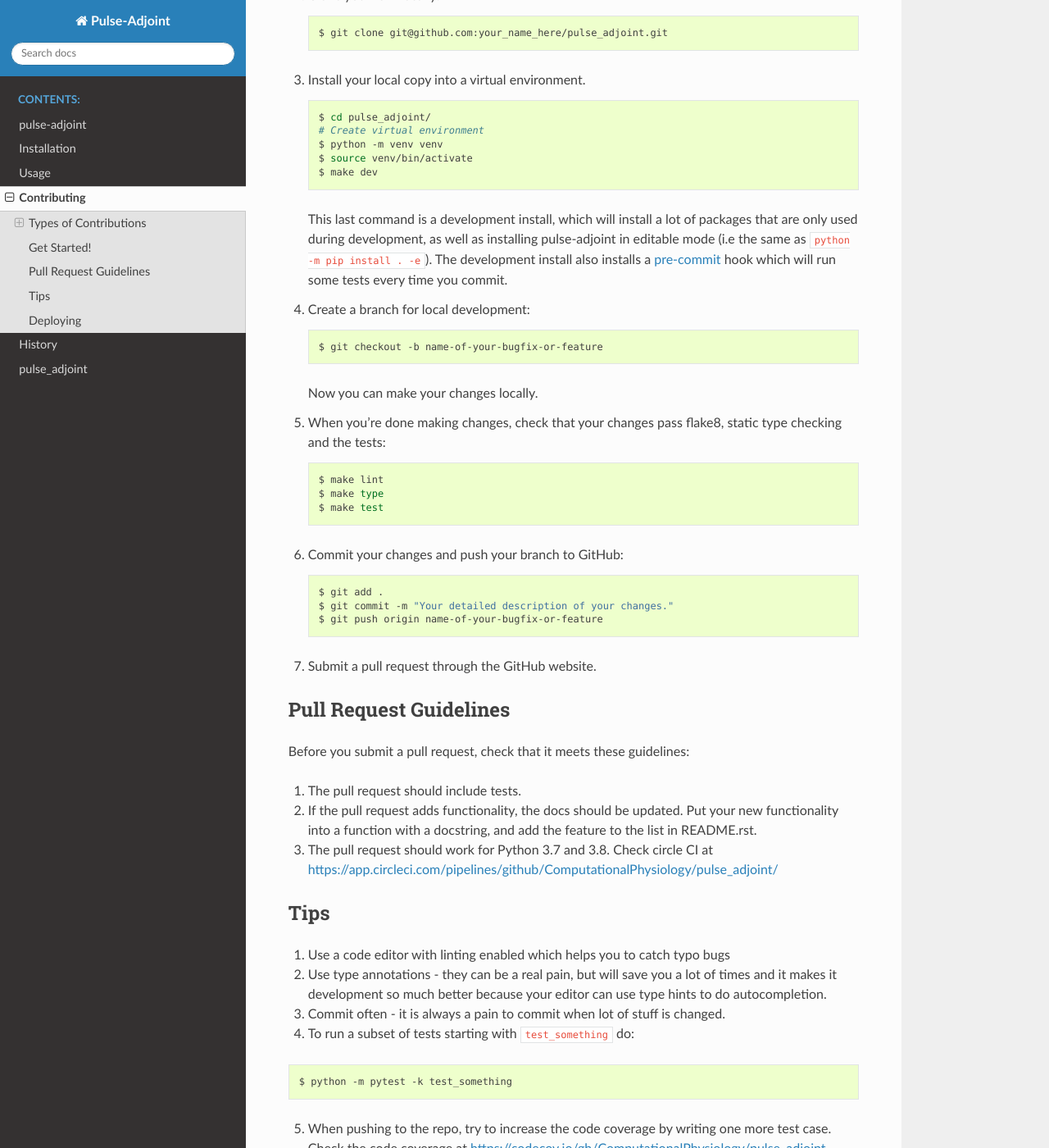
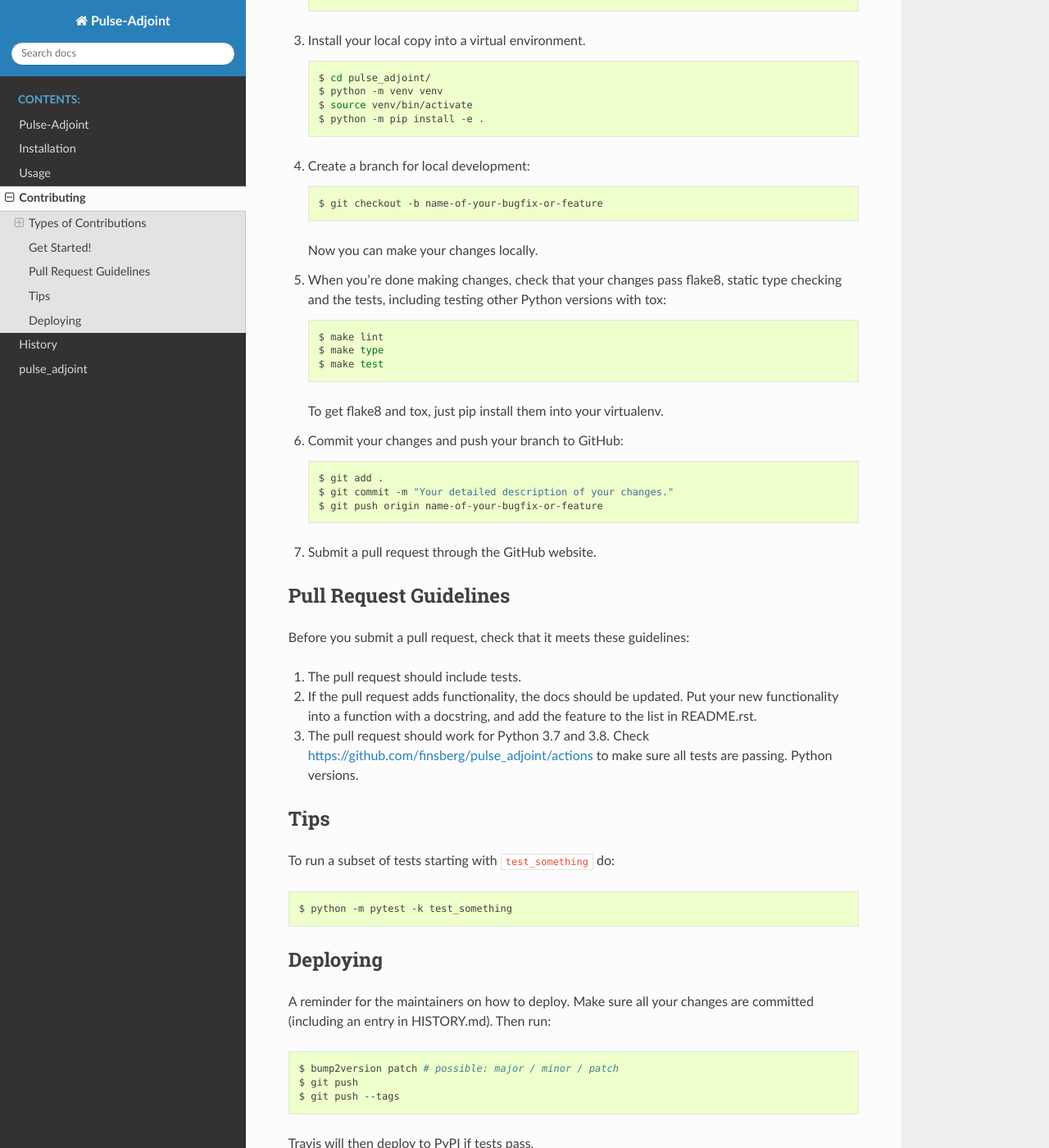
Before and after one commit to ComputationalPhysiology/pulse_adjoint, a Sphinx documentation site: the page built from docs/contributing.rst, in a window 1280 px wide and 1400 px high, scrolled down 1403 px. Shown: the whole window at 82% size. Built offline with Sphinx 7.4.7 and the Read the Docs theme 2.0.0, drawn with Linux system fonts in a browser that asks for light colours; pages that are not in the unit, such as notebooks, are missing from menus; some of the changed text lies outside the part shown.

Commit message:
Update docs

```diff
--- a/docs/conf.py
+++ b/docs/conf.py
@@ -76,8 +76,7 @@
     "python": ("https://docs.python.org/3", None),
     "dolfin": ("https://fenicsproject.org/olddocs/dolfin/latest/python", None),
     "ufl": ("https://fenics.readthedocs.io/projects/ufl/en/latest/", None),
-    "numpy": ("https://numpy.org/doc/stable/reference/", None),
-    "pulse": ("https://computationalphysiology.github.io/pulse/html/index.html", None),
+    "numpy": ("https://numpy.org/doc/stable/", None),
 }
 # The language for content autogenerated by Sphinx. Refer to documentation
 # for a list of supported languages.
--- a/docs/contributing.rst
+++ b/docs/contributing.rst
@@ -12,7 +12,7 @@
 Report Bugs
 ~~~~~~~~~~~
 
-Report bugs at https://github.com/ComputationalPhysiology/pulse_adjoint/issues.
+Report bugs at https://github.com/finsberg/pulse_adjoint/issues.
 
 If you are reporting a bug, please include:
 
@@ -45,7 +45,7 @@
 ~~~~~~~~~~~~~~~
 
 The best way to send feedback is to file an issue at
-https://github.com/ComputationalPhysiology/pulse_adjoint/issues.
+https://github.com/finsberg/pulse_adjoint/issues.
 
 If you are proposing a feature:
 
@@ -60,8 +60,7 @@
 Ready to contribute? Here’s how to set up pulse_adjoint for local
 development.
 
-1. Fork the pulse_adjoint repo on GitHub (Note: if you are part of the team working
-on pulse-adjoint then you can work on the original repo)
+1. Fork the pulse_adjoint repo on GitHub.
 
 2. Clone your fork locally:
 
@@ -74,17 +73,9 @@
    .. code:: shell
 
       $ cd pulse_adjoint/
-      # Create virtual environment
       $ python -m venv venv
       $ source venv/bin/activate
-      $ make dev
-
-   This last command is a development install, which will install a lot of
-   packages that are only used during development, as well as installing
-   pulse-adjoint in editable mode (i.e the same as :code:`python -m pip install . -e`).
-   The development install also installs a `pre-commit`_ hook which will run some
-   tests every time you commit.
-
+      $ python -m pip install -e .
 
 4. Create a branch for local development:
 
@@ -95,7 +86,8 @@
    Now you can make your changes locally.
 
 5. When you’re done making changes, check that your changes pass flake8,
-   static type checking and the tests:
+   static type checking and the tests, including testing other Python
+   versions with tox:
 
    .. code:: shell
 
@@ -103,6 +95,7 @@
       $ make type
       $ make test
 
+   To get flake8 and tox, just pip install them into your virtualenv.
 
 6. Commit your changes and push your branch to GitHub:
 
@@ -114,10 +107,6 @@
 
 7. Submit a pull request through the GitHub website.
 
-
-.. _pre-commit: https://pre-commit.com
-
-
 Pull Request Guidelines
 -----------------------
 
@@ -127,29 +116,18 @@
 2. If the pull request adds functionality, the docs should be updated.
    Put your new functionality into a function with a docstring, and add
    the feature to the list in README.rst.
-3. The pull request should work for Python 3.7 and 3.8. Check circle CI
-   at https://app.circleci.com/pipelines/github/ComputationalPhysiology/pulse_adjoint/
+3. The pull request should work for Python 3.7 and 3.8. Check
+   https://github.com/finsberg/pulse_adjoint/actions to make sure all
+   tests are passing. Python versions.
 
 Tips
 ----
 
-1. Use a code editor with linting enabled which helps you to catch typo bugs
-
-2. Use type annotations - they can be a real pain, but will save you a lot of times
-   and it makes it development so much better because your editor can use type hints to
-   do autocompletion.
-
-3. Commit often - it is always a pain to commit when lot of stuff is changed.
-
-4. To run a subset of tests starting with ``test_something`` do:
+To run a subset of tests starting with ``test_something`` do:
 
 .. code:: shell
 
    $ python -m pytest -k test_something
-
-5. When pushing to the repo, try to increase the code coverage by writing one
-   more test case. Check the code coverage at
-   https://codecov.io/gh/ComputationalPhysiology/pulse_adjoint
 
 Deploying
 ---------
@@ -163,4 +141,4 @@
    $ git push
    $ git push --tags
 
-Create a new pypi package using the :code:`make release` command.
+Travis will then deploy to PyPI if tests pass.
```
Also changed, not shown: docs/readme.rst (+22 -4 lines).
